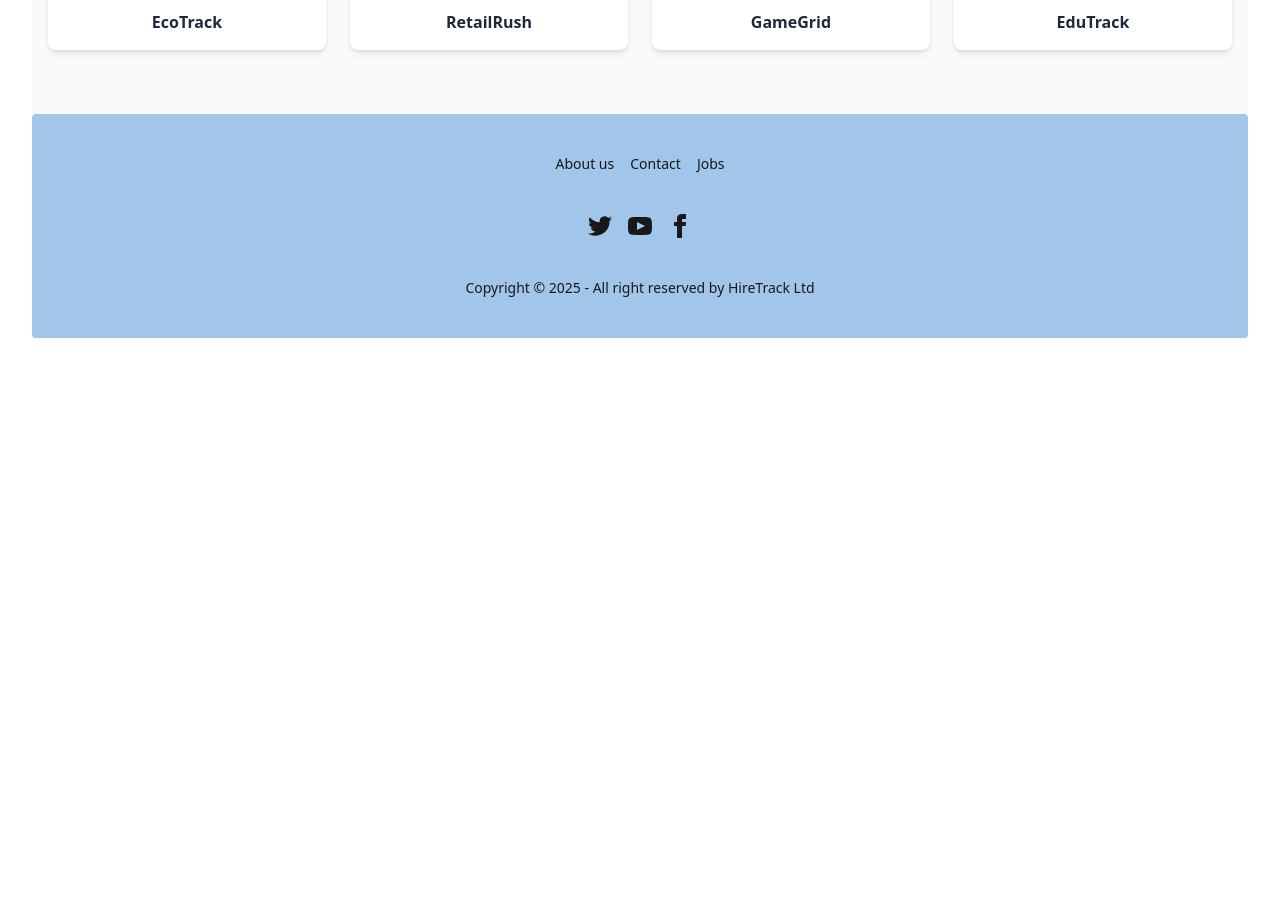
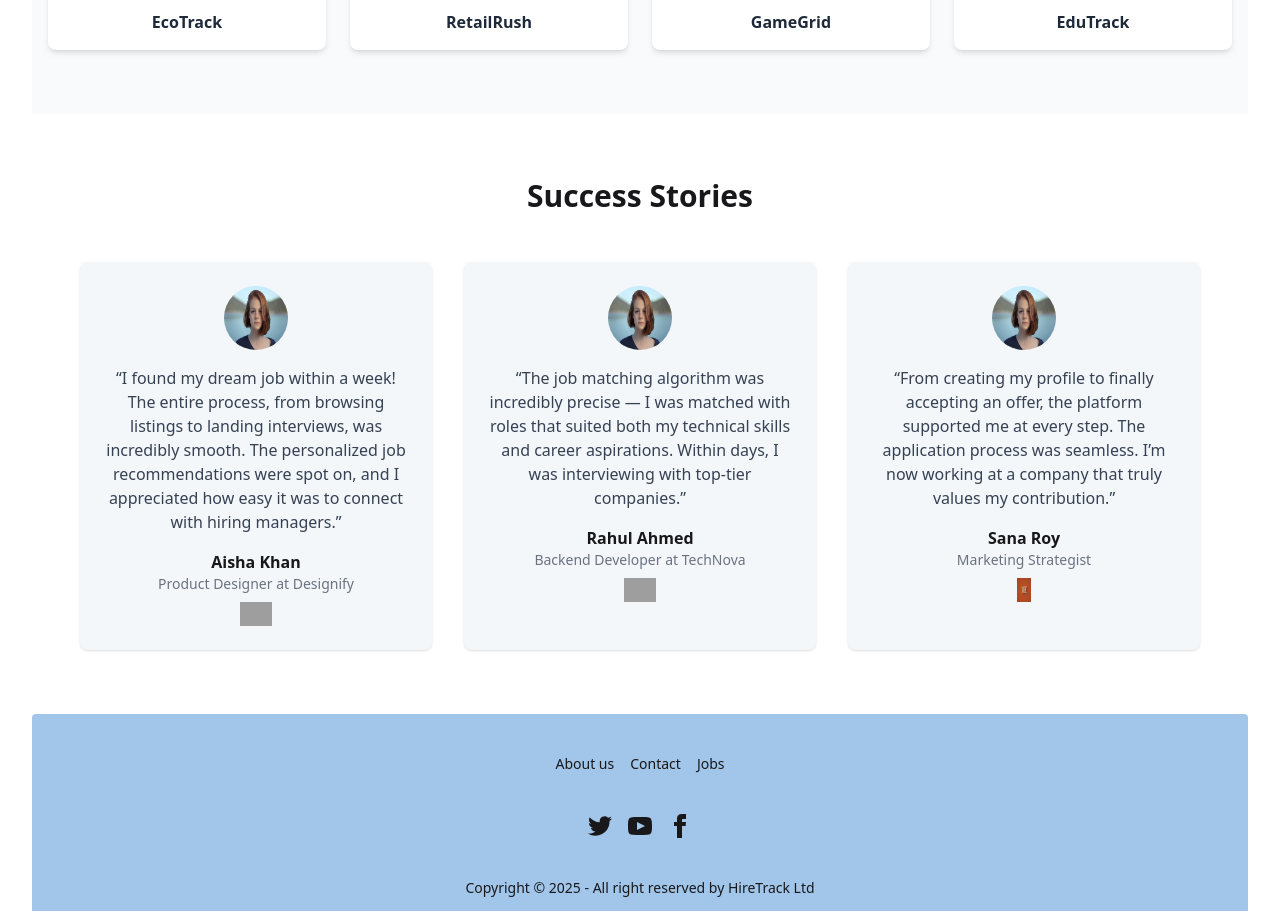
Before and after one commit to maimuna-t-333/job-track-website1, a React (Vite) app: page / in a window 1280 px wide. Shown: the part 2432-3343 px from the top of the page. Before the commit the page ends 2802 px from the top, so only its background shows below. Built offline with nearby package versions, Linux system fonts and the light colour scheme; grey boxes are pictures that could not be loaded.

Commit message:
success stories

```diff
--- /dev/null
+++ b/src/Components/SuccessStories.jsx
@@ -0,0 +1,65 @@
+import React from 'react';
+
+const SuccessStories = () => {
+    const stories = [
+        {
+          id: '1',
+          name: 'Aisha Khan',
+          role: 'Product Designer at Designify',
+          testimonial:
+            'I found my dream job within a week! The entire process, from browsing listings to landing interviews, was incredibly smooth. The personalized job recommendations were spot on, and I appreciated how easy it was to connect with hiring managers.',
+          photo: 'image/profilelogo.jpg',
+          companyLogo: 'image/logo-2.jpg',
+        },
+        {
+          id: 's2',
+          name: 'Rahul Ahmed',
+          role: 'Backend Developer at TechNova',
+          testimonial:
+            'The job matching algorithm was incredibly precise — I was matched with roles that suited both my technical skills and career aspirations. Within days, I was interviewing with top-tier companies.',
+          photo: 'image/profilelogo.jpg',
+          companyLogo: 'image/logo-5.jpg',
+        },
+        {
+          id: 's3',
+          name: 'Sana Roy',
+          role: 'Marketing Strategist',
+          testimonial:
+            'From creating my profile to finally accepting an offer, the platform supported me at every step. The application process was seamless. I’m now working at a company that truly values my contribution.',
+            photo: 'image/profilelogo.jpg',
+            companyLogo: 'image/logo-11.jpg'
+        },
+      ];
+    return (
+        <div>
+             <section className="py-16 bg-base-100">
+      <div className="max-w-6xl mx-auto px-4">
+        <h2 className="text-3xl font-bold text-center mb-12">Success Stories</h2>
+        <div className="grid md:grid-cols-3 gap-8">
+          {stories.map((story) => (
+            <div key={story.id} className="bg-base-300 rounded-lg p-6 shadow hover:shadow-xl transition">
+              {story.photo && (
+                <img src={story.photo} alt='' className="w-16 h-16 rounded-full mb-4 mx-auto" />
+              )}
+              <p className="text-gray-700 mb-4 text-center">“{story.testimonial}”</p>
+              <div className="text-center">
+                <h4 className="font-bold">{story.name}</h4>
+                <p className="text-sm text-gray-500">{story.role}</p>
+                {story.companyLogo && (
+                  <img
+                    src={story.companyLogo}
+                    alt=""
+                    className="h-6 mx-auto mt-2"
+                  />
+                )}
+              </div>
+            </div>
+          ))}
+        </div>
+      </div>
+    </section>
+        </div>
+    );
+};
+
+export default SuccessStories;
--- a/src/Pages/Home.jsx
+++ b/src/Pages/Home.jsx
@@ -4,6 +4,7 @@ import HowItWorks from '../Components/HowItWorks';
 import CompaniesSection from '../Components/CompaniesSection';
 import { useOutletContext } from 'react-router';
 import FeaturedSection from '../Components/FeaturedSection';
+import SuccessStories from '../Components/SuccessStories';
 
 const Home = () => {
     const {data}=useOutletContext()
@@ -16,6 +17,7 @@ const Home = () => {
             <div>
                 <CompaniesSection data={data}></CompaniesSection>
             </div>
+            <SuccessStories></SuccessStories>
         </div>
     );
 };
```
Also changed, not shown: public/image/profilelogo.jpg (added).
